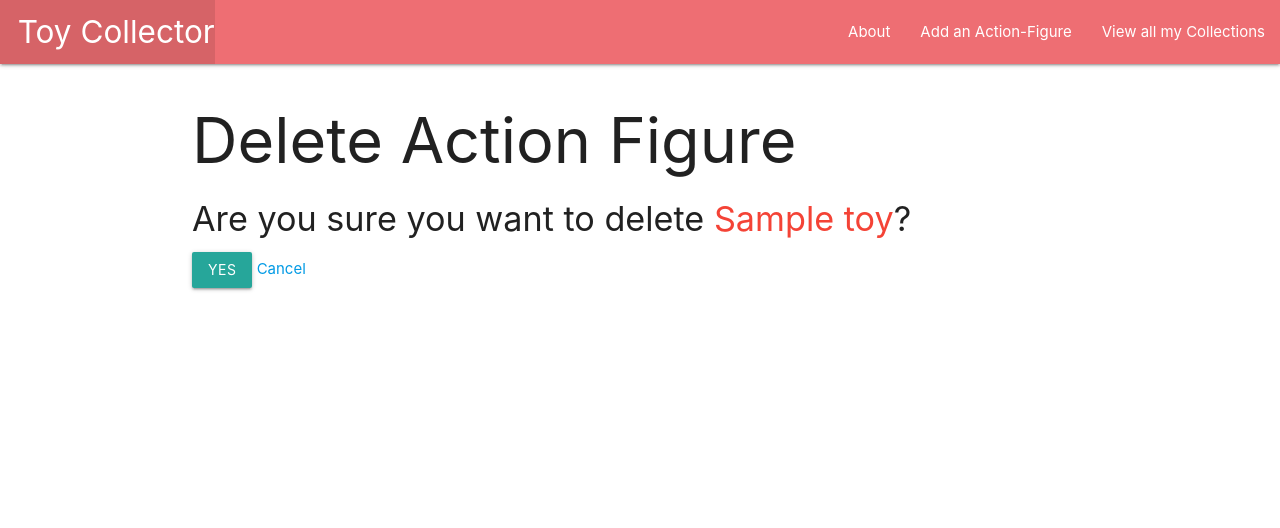
After one commit to vnhotsombath/toycollector, a Django app: page /toys/1/delete/ in a window 1280 px wide. The commit adds this page. Shown: the top 528 px of the page. Run offline with Django 4.2, Linux system fonts and the light colour scheme; tables that the repository leaves empty hold one stand-in row (values such as "Sample post").

Commit message:
create a confirm delete file

```diff
--- a/main_app/models.py
+++ b/main_app/models.py
@@ -7,5 +7,5 @@ class Toy(models.Model):
     description = models.TextField(max_length=250)
     age = models.IntegerField()
 
-def get_absolute_url(self):
-    return reverse('detail', kwargs={'toy_id': self.id})
+    def get_absolute_url(self):
+        return reverse('detail', kwargs={'toy_id': self.id})
--- /dev/null
+++ b/main_app/templates/main_app/toy_confirm_delete.html
@@ -0,0 +1,14 @@
+{% extends 'base.html' %}
+
+{% block content %}
+    <h1>Delete Action Figure</h1>
+
+    <h4>Are you sure you want to delete <span class="red-text">{{ object.name }}</span>?</h4>
+
+    <form action="" method="POST">
+        {% csrf_token %}
+        <input type="submit" value="Yes" class="btn">
+        <a href="{% url 'detail' toy.id %}">Cancel</a>
+    </form>
+
+{% endblock %}
--- a/main_app/templates/main_app/toy_form.html
+++ b/main_app/templates/main_app/toy_form.html
@@ -1,6 +1,12 @@
 {% extends 'base.html' %}
 
 {% block content %}
+
+{% if object %}
+    <h1>Edit <span class="red-text">{{object.name}}</span></h1>
+{% else %}
+    <h1>Add Action-Figure</h1>
+{% endif %}
 
   <form action="" method="post">
 
--- a/main_app/templates/toys/detail.html
+++ b/main_app/templates/toys/detail.html
@@ -10,7 +10,7 @@
         <p>Age: {{ toy.age }}</p>
     </div>
     <div class="card-action">
-        <a href="{% url 'toys_update' toy.id %}>">Edit</a>
+        <a href="{% url 'toys_update' toy.id %}">Edit</a>
         <a href="{% url 'toys_delete' toy.id %}">Delete</a>
     </div>
 </div>
--- a/main_app/views.py
+++ b/main_app/views.py
@@ -6,7 +6,7 @@ from .models import Toy
 
 # define the home view
 def home(request):
-    return HttpResponse('<h1>Welcome to the Toy Collector Page!</h1>')
+    return HttpResponse('<h1>Welcome to the Trifecta Toy Collector Page!</h1>')
 
 def about(request):
     return render(request, 'about.html')
```
